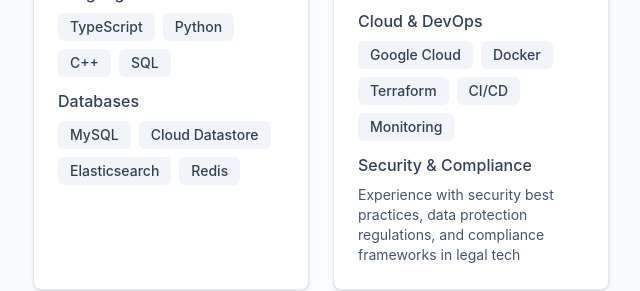
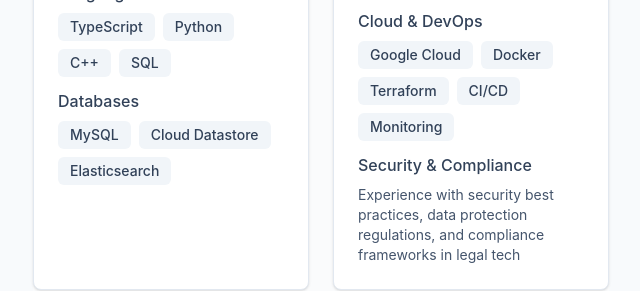
Before and after one commit to aximov/blog-2, a Next.js app: page /cv in a window 1280 px wide. Shown: the part 1380-1671 px from the top of the page, without its empty margins (319-959 px from the left). Built offline with nearby package versions, Linux system fonts and the light colour scheme.

Commit message:
fix: 不要なデータベース技術をリストから削除

```diff
--- a/app/cv/page.tsx
+++ b/app/cv/page.tsx
@@ -142,7 +142,7 @@ export default function CVPage() {
               <div>
                 <p className="font-medium text-slate-700 dark:text-slate-300 mb-2">Databases</p>
                 <div className="flex flex-wrap gap-2">
-                  {["MySQL", "Cloud Datastore", "Elasticsearch", "Redis"].map(tech => (
+                  {["MySQL", "Cloud Datastore", "Elasticsearch"].map(tech => (
                     <span key={tech} className="px-3 py-1 bg-slate-100 dark:bg-slate-800 text-slate-700 dark:text-slate-300 rounded-md text-sm font-medium">
                       {tech}
                     </span>
```
